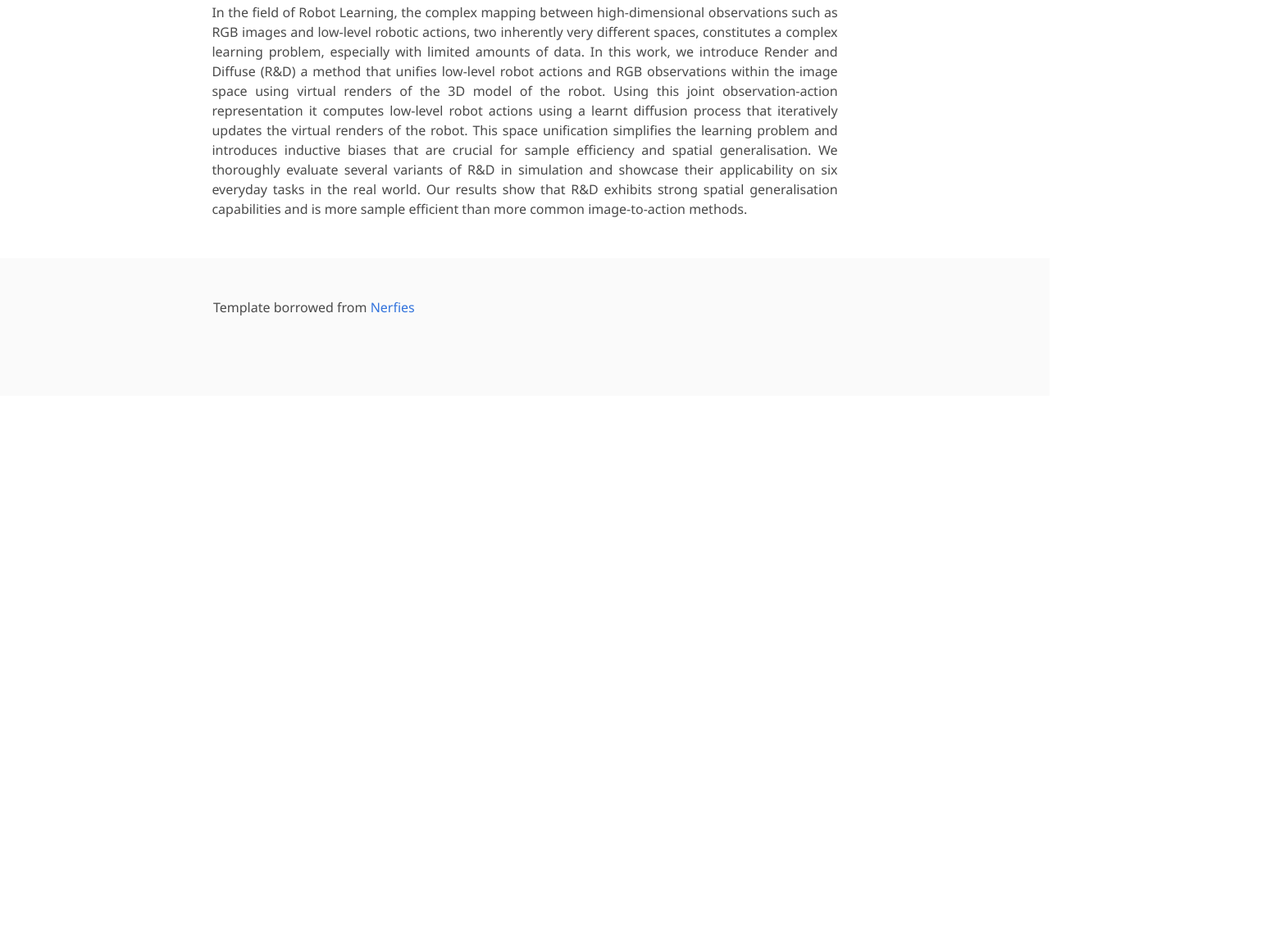
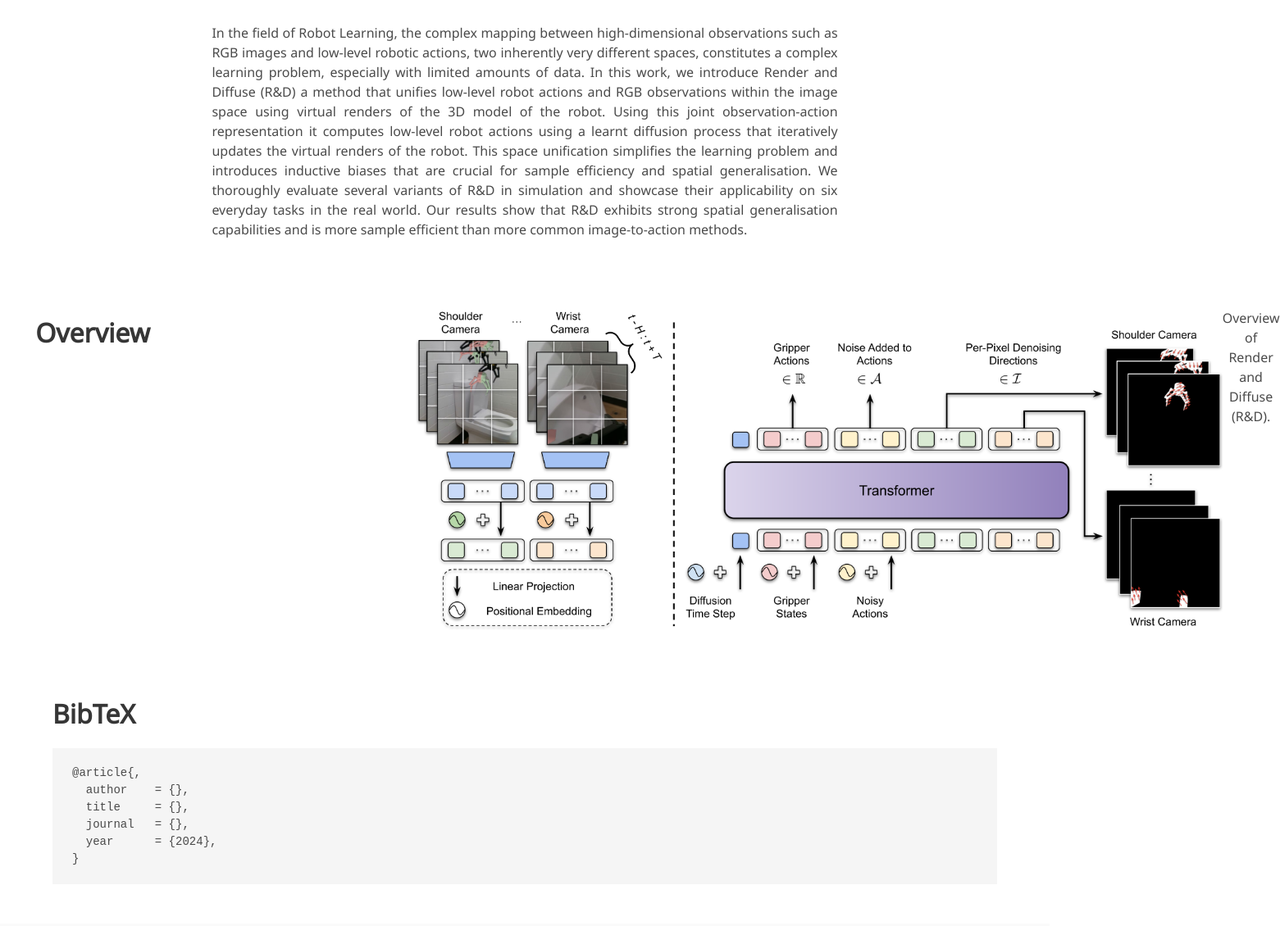
Before and after one commit to vv19/render-and-diffuse, a plain HTML site: page index.html in a window 1280 px wide. Shown: the part 830-1960 px from the top of the page at 82% size, 1561 px wide, since content can reach past the window. Before the commit the page ends 1313 px from the top, so only its background shows below. Drawn offline with nearby package versions, Linux system fonts and the light colour scheme; some icons are missing; a web font is replaced by a local one.

Commit message:
Abstract.

```diff
--- a/index.html
+++ b/index.html
@@ -3,10 +3,10 @@
 <head>
     <meta charset="utf-8">
     <meta name="description"
-        content="Render and Diffuse: Aligning Image and Action Spaces for Diffusion-based Behaviour Cloning">
-  <meta name="keywords" content="Imitation Learning">
+          content="Render and Diffuse">
+    <meta name="keywords" content="Imitation Learning, Diffusion Policy, Robot Manipulation">
     <meta name="viewport" content="width=device-width, initial-scale=1">
-  <title>Render and Diffuse</title>
+    <title>Render and Diffuse: Aligning Image and Action Spaces for Diffusion-based Behaviour Cloning</title>
 
     <link href="https://fonts.googleapis.com/css?family=Google+Sans|Noto+Sans|Castoro"
           rel="stylesheet">
@@ -34,7 +34,8 @@
         <div class="container is-max-desktop">
             <div class="columns is-centered">
                 <div class="column has-text-centered">
-          <h1 class="title is-1 publication-title">Render and Diffuse: Aligning Image and Action Spaces for Diffusion-based Behaviour Cloning</h1>
+                    <h1 class="title is-1 publication-title">Render and Diffuse: Aligning Image and Action Spaces for
+                        Diffusion-based Behaviour Cloning</h1>
                     <div class="is-size-5 publication-authors">
             <span class="author-block">
               <a>Vitalis Vosylius</a>,</span>
@@ -46,7 +47,7 @@
               <a>Jafar Uruç</a>,</span>
                         </span>
                         <span class="author-block">
-              <a>Stephen James</a>,</span>
+              <a>Stephen James</a></span>
                         </span>
 
                         <div class="is-size-5 publication-authors">
@@ -74,13 +75,6 @@
             </div>
         </div>
 </section>
-
-<h2 class="subtitle has-text-centered">
-</br>
-<p>TEST</p>
-<p>TEST</p>
-</h2>
-
 
 <section class="hero is-light is-small">
     <div class="hero-body">
@@ -127,6 +121,16 @@
     </div>
 </section>
 
+<h2 class="subtitle has-text-centered">
+    </br>
+    <p> Videos presented above are composed of the actual images that the robot sees during the execution of the tasks
+        and our devised rendered action representation.
+        Observations from the shoulder and wrist cameras are shown on the left and right sides of each video,
+        respectively.
+        Different colours of the rendered grippers represent different action predictions in the future.</p>
+</h2>
+
+
 <section class="section">
     <div class="container is-max-desktop">
         <!-- Abstract. -->
@@ -135,13 +139,54 @@
                 <h2 class="title is-3">Abstract</h2>
                 <div class="content has-text-justified">
                     <p>
-            In the field of Robot Learning, the complex mapping between high-dimensional observations such as RGB images and low-level robotic actions, two inherently very different spaces, constitutes a complex learning problem, especially with limited amounts of data. In this work, we introduce Render and Diffuse (R&D) a method that unifies low-level robot actions and RGB observations within the image space using virtual renders of the 3D model of the robot. Using this joint observation-action representation it computes low-level robot actions using a learnt diffusion process that iteratively updates the virtual renders of the robot. This space unification simplifies the learning problem and introduces inductive biases that are crucial for sample efficiency and spatial generalisation. We thoroughly evaluate several variants of R&D in simulation and showcase their applicability on six everyday tasks in the real world. Our results show that R&D exhibits strong spatial generalisation capabilities and is more sample efficient than more common image-to-action methods.
+                        In the field of Robot Learning, the complex mapping between high-dimensional observations such
+                        as RGB images and low-level robotic actions, two inherently very different spaces, constitutes a
+                        complex learning problem, especially with limited amounts of data. In this work, we introduce
+                        Render and Diffuse (R&D) a method that unifies low-level robot actions and RGB observations
+                        within the image space using virtual renders of the 3D model of the robot. Using this joint
+                        observation-action representation it computes low-level robot actions using a learnt diffusion
+                        process that iteratively updates the virtual renders of the robot. This space unification
+                        simplifies the learning problem and introduces inductive biases that are crucial for sample
+                        efficiency and spatial generalisation. We thoroughly evaluate several variants of R&D in
+                        simulation and showcase their applicability on six everyday tasks in the real world. Our results
+                        show that R&D exhibits strong spatial generalisation capabilities and is more sample efficient
+                        than more common image-to-action methods.
                     </p>
                 </div>
             </div>
         </div>
 </section>
 
+<section class="section">
+    <div class="container is-max-desktop">
+        <div class="columns is-centered has-text-centered">
+            <div class="column is-four-fifths">
+                <h2 class="title is-3">Overview</h2>
+            </div>
+            <img src="./static/images/overview.png" class="interpolation-image"
+                 alt="Interpolate start reference image."/>
+            </br>
+            </br>
+            <p>
+                Overview of Render and Diffuse (R&D).
+            </p>
+            </br>
+
+        </div>
+</section>
+
+
+<section class="section" id="BibTeX">
+    <div class="container is-max-widescreen">
+        <h2 class="title">BibTeX</h2>
+        <pre><code>@article{,
+  author    = {},
+  title     = {},
+  journal   = {},
+  year      = {2024},
+}</code></pre>
+    </div>
+</section>
 
 <footer class="footer">
     <div class="container">
```
Also changed, not shown: static/images/overview.png (added). Lines whose indentation alone changed are shown as unchanged.
